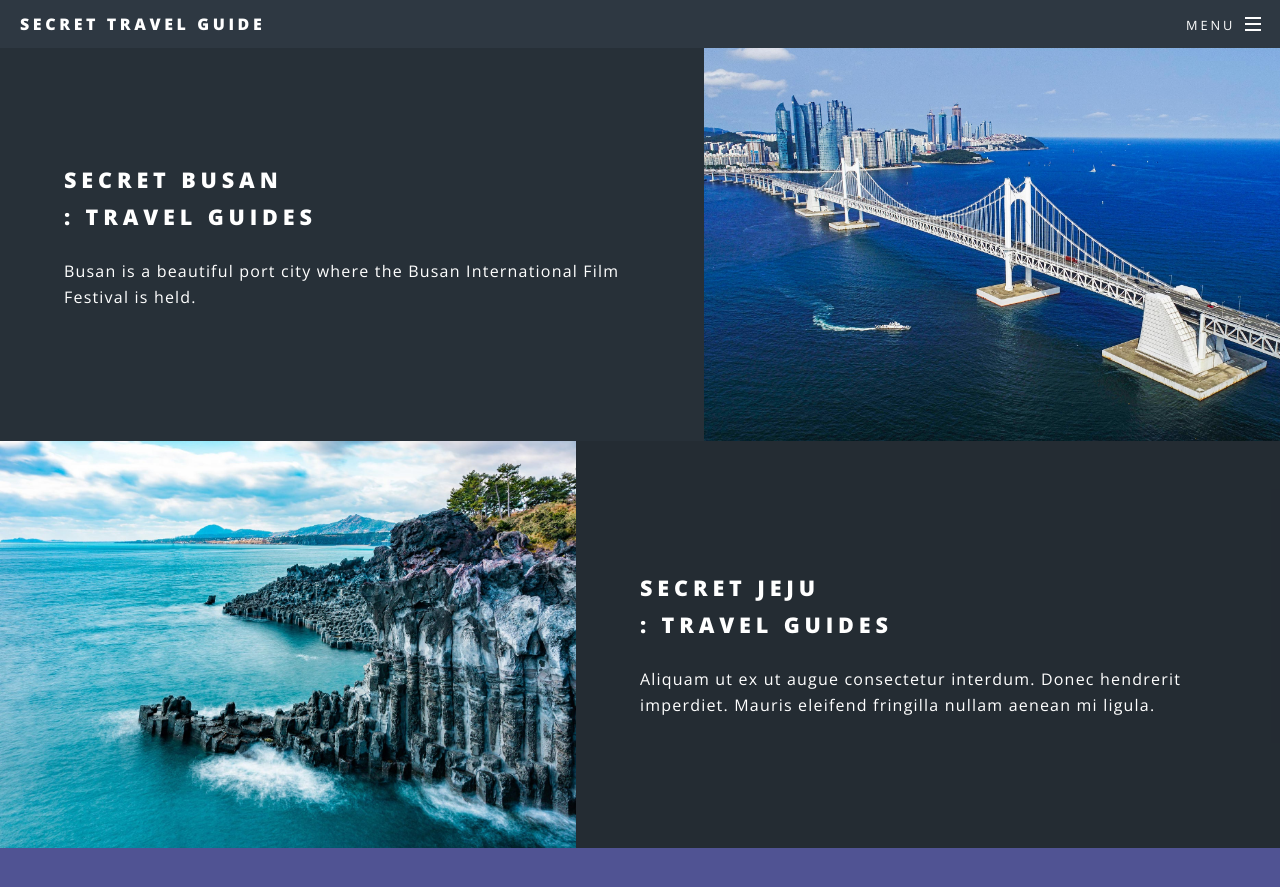
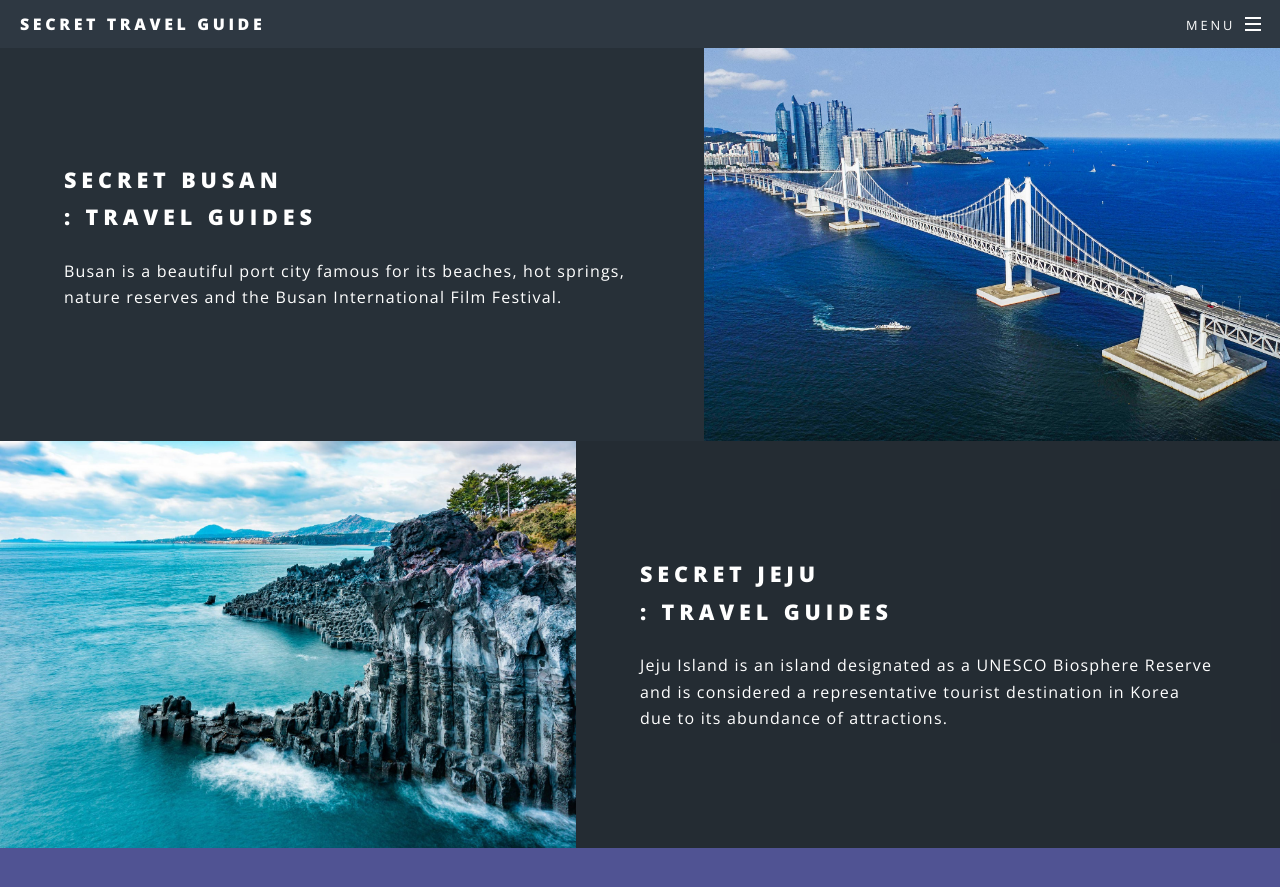
Before and after one commit to inansung/secret.github.io, a Jekyll site: the page built from index.html, in a window 1280 px wide and 900 px high, scrolled down 1798 px. Shown: the top 887 px of the window. Built offline with Jekyll 4.4.1, drawn with Linux system fonts in a browser that asks for light colours.

Commit message:
Update index.html

```diff
--- a/index.html
+++ b/index.html
@@ -45,14 +45,14 @@ layout: landing
 							<div class="image"><img src="images/pic02.jpg" alt="" /></div><div class="content">
 								<h2>Secret BUSAN<br />
 								: Travel Guides</h2>
-								<p>Busan is a beautiful port city where the Busan International Film Festival is held.</p>
+								<p>Busan is a beautiful port city famous for its beaches, hot springs, nature reserves and the Busan International Film Festival.</p>
 							</div>
 						</section>
 						<section class="spotlight">
 							<div class="image"><img src="images/pic03.jpg" alt="" /></div><div class="content">
 								<h2>Secret JEJU<br />
 								: Travel Guides</h2>
-								<p>Aliquam ut ex ut augue consectetur interdum. Donec hendrerit imperdiet. Mauris eleifend fringilla nullam aenean mi ligula.</p>
+								<p>Jeju Island is an island designated as a UNESCO Biosphere Reserve and is considered a representative tourist destination in Korea due to its abundance of attractions.</p>
 							</div>
 						</section>
 					</section>
```
